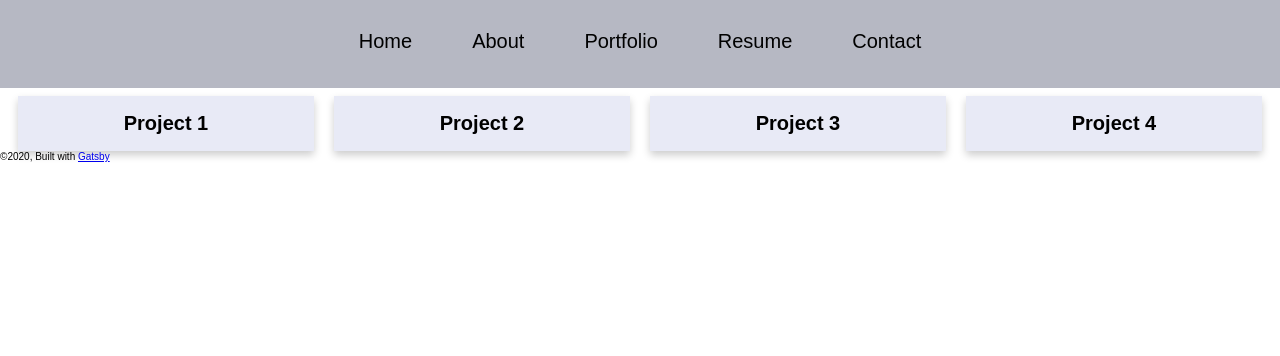
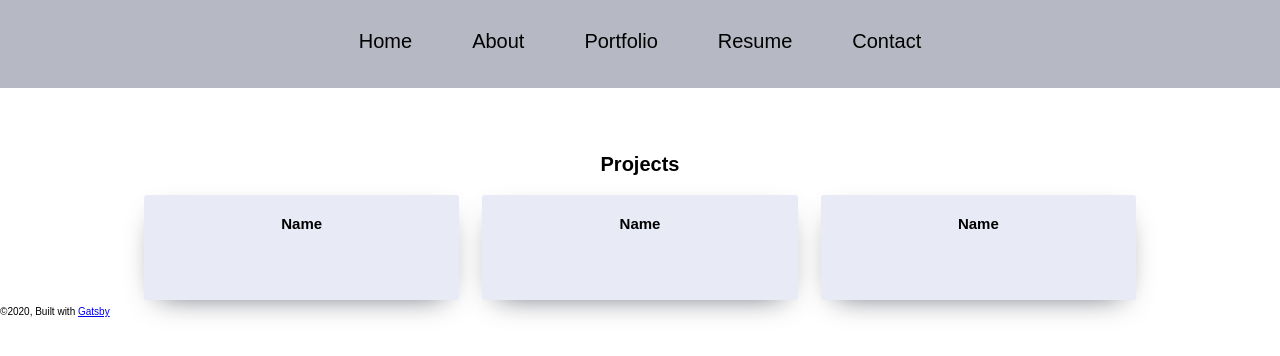
Before and after one commit to rachel-fischoff/portfolio-starter, a Gatsby site: page /portfolio in a window 1280 px wide. Built offline with nearby package versions, Linux system fonts and the light colour scheme; Gatsby itself is replaced by a stand-in of ours.

Commit message:
with portfolio css grid format

```diff
--- a/src/components/layout.css
+++ b/src/components/layout.css
@@ -214,41 +214,42 @@ p {
   }
 }
 
-* {
-  box-sizing: border-box;
+.portfolio-header {
+  text-align: center;
+  padding: 15px;
+}
+.project-header {
+  text-align: center;
+}
+.portfolio-grid-inner {
+  margin: 4px;
+  box-shadow: rgba(2, 12, 27, 0.7) 0px 10px 30px -15px;
+  -webkit-box-pack: justify;
+  justify-content: space-between;
+  -webkit-box-align: center;
+  flex-direction: column;
+  align-items: flex-start;
+  position: relative;
+  height: 100%;
+  background-color: #e8eaf6;
+  padding: 2rem 1.75rem;
+  border-radius: 3px;
+  transition: all 0.25s cubic-bezier(0.645, 0.045, 0.355, 1) 0s;
+}
+.portfolio-grid-outer {
+  display: grid;
+  grid-template-columns: repeat(auto-fill, minmax(300px, 1fr));
+  position: relative;
+  gap: 15px;
 }
 
-/* Float four columns side by side */
-.column {
-  float: left;
-  width: 25%;
-  padding: 0 10px;
+.portfolio-container {
+  max-width: 1000px;
+  -webkit-box-pack: center;
+  justify-content: center;
+  -webkit-box-align: center;
+  flex-direction: row;
+  align-items: flex-start;
+  margin: 0px auto;
+  padding: 50px 0px;
 }
-
-.portfolio-row {
-  margin: 8px 8px;
-}
-
-/* Clear floats after the columns */
-.row:after {
-  content: "";
-  display: table;
-  clear: both;
-}
-
-/* Style the counter cards */
-.card {
-  box-shadow: 0 4px 8px 0 rgba(0, 0, 0, 0.2); /* this adds the "card" effect */
-  padding: 16px;
-  text-align: center;
-  background-color: #e8eaf6;
-}
-
-/* Responsive columns - one column layout (vertical) on small screens */
-@media screen and (max-width: 600px) {
-  .column {
-    width: 100%;
-    display: block;
-    margin-bottom: 20px;
-  }
-}
--- a/src/pages/portfolio.js
+++ b/src/pages/portfolio.js
@@ -7,29 +7,20 @@ import SEO from "../components/SEO";
 const Portfolio = () => (
   <Layout>
     <SEO title="Portfolio" />
-    <div className="portfolio-row">
-      <div className="column">
-        <div className="card">
-          <h1>Project 1</h1>
+    <div className="portfolio-container">
+      <h1 className="portfolio-header">Projects</h1>{" "}
+      <div className="portfolio-grid-outer">
+        <div className="portfolio-grid-inner">
+          <h2 className="project-header">Name</h2>
         </div>
-      </div>
-      <div className="column">
-        <div className="card">
-          <h1>Project 2</h1>
+        <div className="portfolio-grid-inner">
+          <h2 className="project-header">Name</h2>
         </div>
-      </div>
-      <div className="column">
-        <div className="card">
-          <h1>Project 3</h1>
-        </div>
-      </div>
-      <div className="column">
-        <div className="card">
-          <h1>Project 4</h1>
+        <div className="portfolio-grid-inner">
+          <h2 className="project-header">Name</h2>
         </div>
       </div>
     </div>
-    <br />
   </Layout>
 );
 
```
